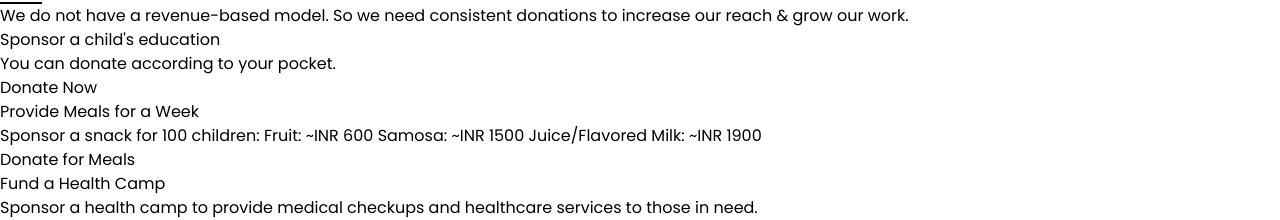
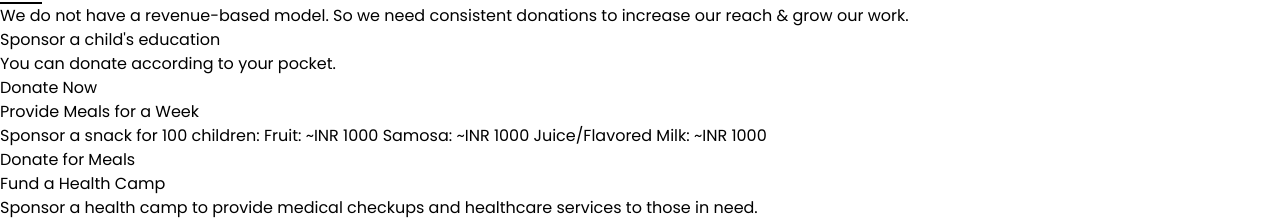
Before and after one commit to arun-j0/maati-16new, a React (Vite) app: page / in a window 1280 px wide. Shown: the part 3020-3240 px from the top of the page. Built offline with nearby package versions, Linux system fonts and the light colour scheme.

Commit message:
Update Sponsor.jsx

```diff
--- a/src/components/Sponsor.jsx
+++ b/src/components/Sponsor.jsx
@@ -40,9 +40,9 @@ const Sponsor = () => {
     {
       title: "Provide Meals for a Week",
       description: `Sponsor a snack for 100 children:
-Fruit: ~INR 600
-Samosa: ~INR 1500
-Juice/Flavored Milk: ~INR 1900`,
+Fruit: ~INR 1000
+Samosa: ~INR 1000
+Juice/Flavored Milk: ~INR 1000`,
       button: "Donate for Meals",
     },
     {
```
